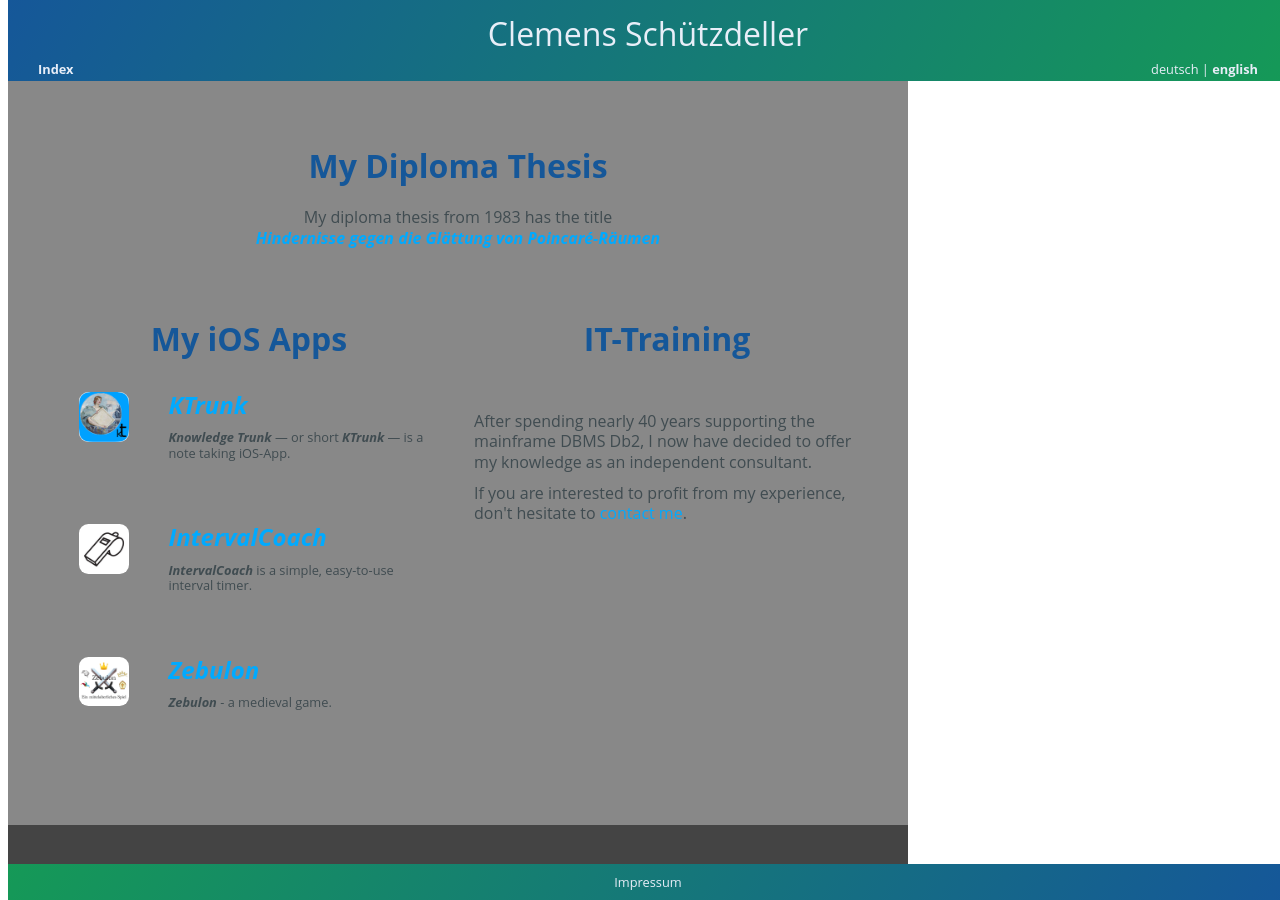
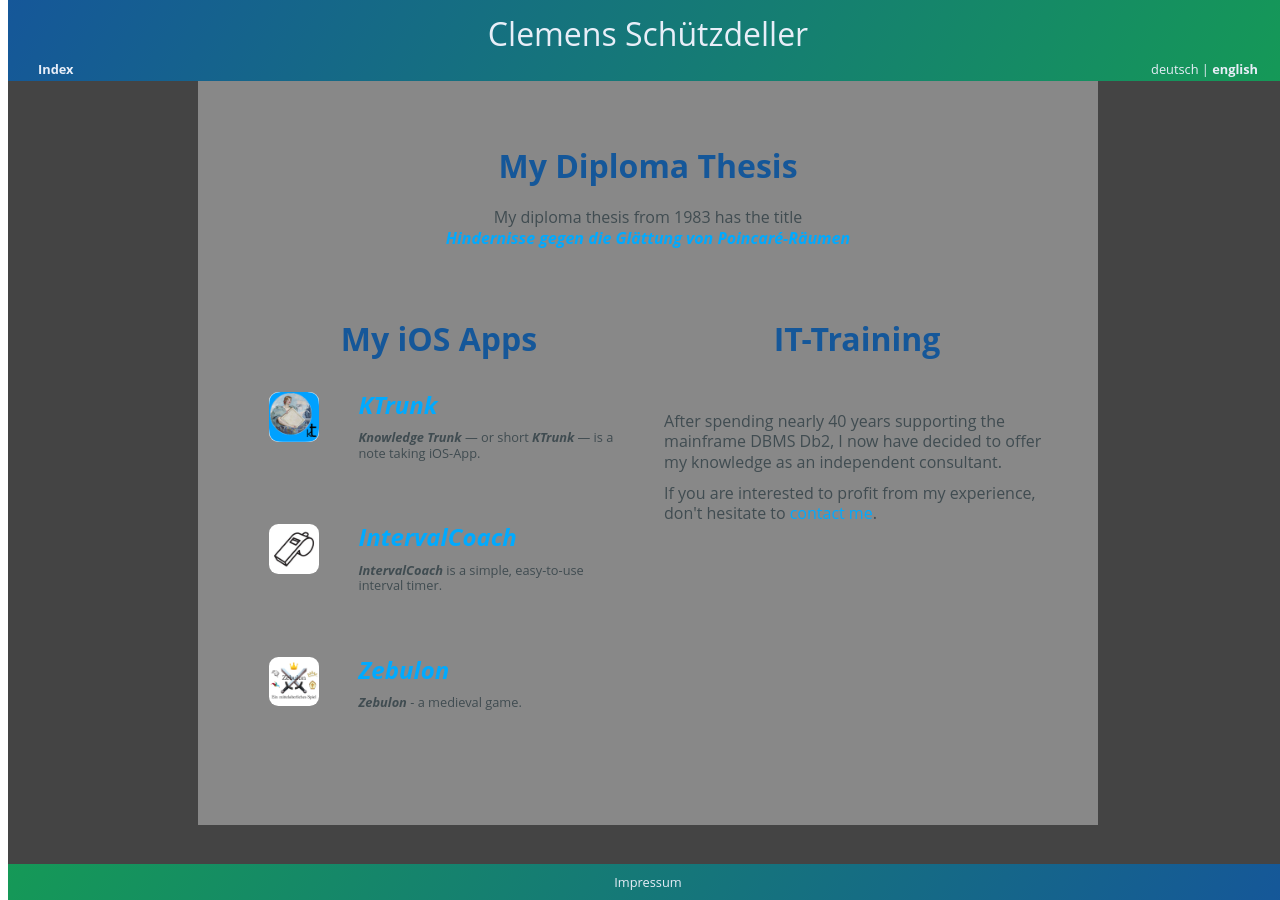
Before and after one commit to cs-LA/home, a Jekyll site: the page built from README.md, in a window 1280 px wide. Built offline with Jekyll 4.4.1, drawn with Linux system fonts in a browser that asks for light colours; our own code applies the rules of GitHub Pages for plain Markdown files.

Commit message:
Update default.html

```diff
--- a/_layouts/default.html
+++ b/_layouts/default.html
@@ -91,14 +91,14 @@
       #scroll {
         position: fixed;
         width: 100%;
-	      min-width: 600px;
-	      max-width: 900px;
-	      margin: auto;
 	      background-color: #444;
         overflow-x: auto;
       }
       .content {
         padding: 1em 2em;
+	      min-width: 600px;
+	      max-width: 900px;
+	      margin: auto;
 	      background-color: #888;
       }
 
```
